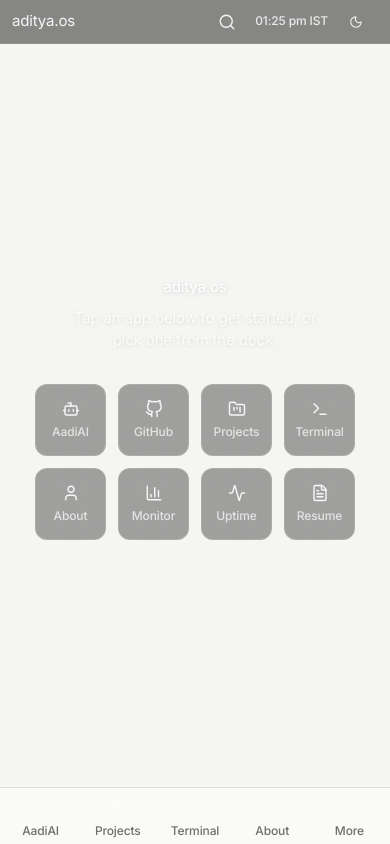
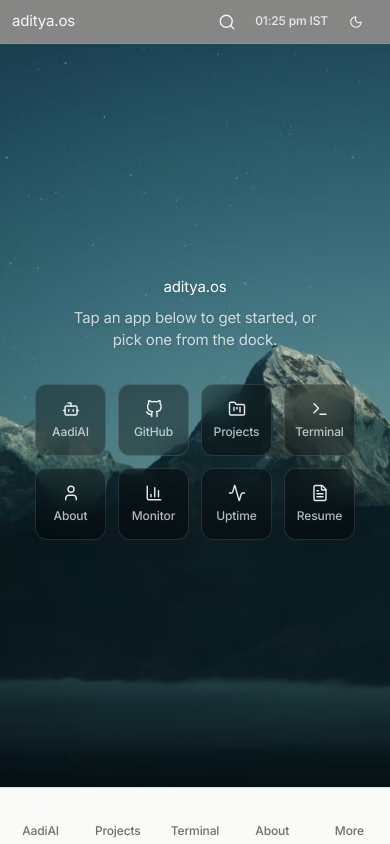
Before and after one commit to adityai615/aditya-ai, a Next.js app: page / in a window 390 px wide. Built offline with nearby package versions, Linux system fonts and the light colour scheme.

Commit message:
Refactor Desktop component for improved styling consistency
- Removed unnecessary class name for mobile background styling in the Desktop component, streamlining the layout.

```diff
--- a/src/components/os/Desktop.tsx
+++ b/src/components/os/Desktop.tsx
@@ -275,7 +275,7 @@
 
           <div
             ref={windowAreaRef}
-            className="relative min-h-0 flex-1 overflow-hidden max-md:bg-[var(--os-background)]"
+            className="relative min-h-0 flex-1 overflow-hidden"
           >
             {mobileHomeActive ? (
               <div className="absolute inset-x-0 top-0 bottom-[calc(var(--mobile-tab-bar-height)+env(safe-area-inset-bottom))] max-md:mobile-app-fade-in md:hidden">
```
